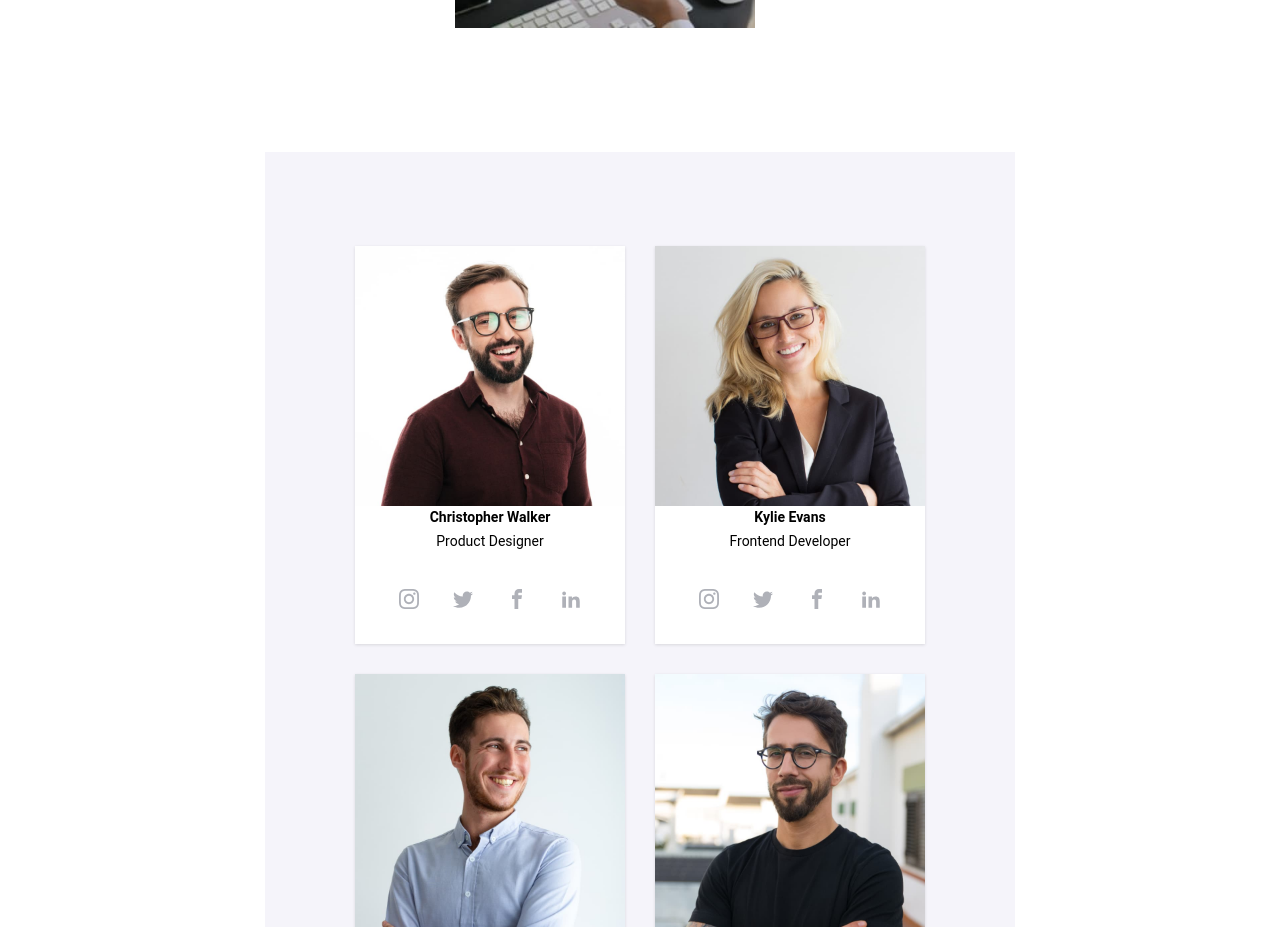
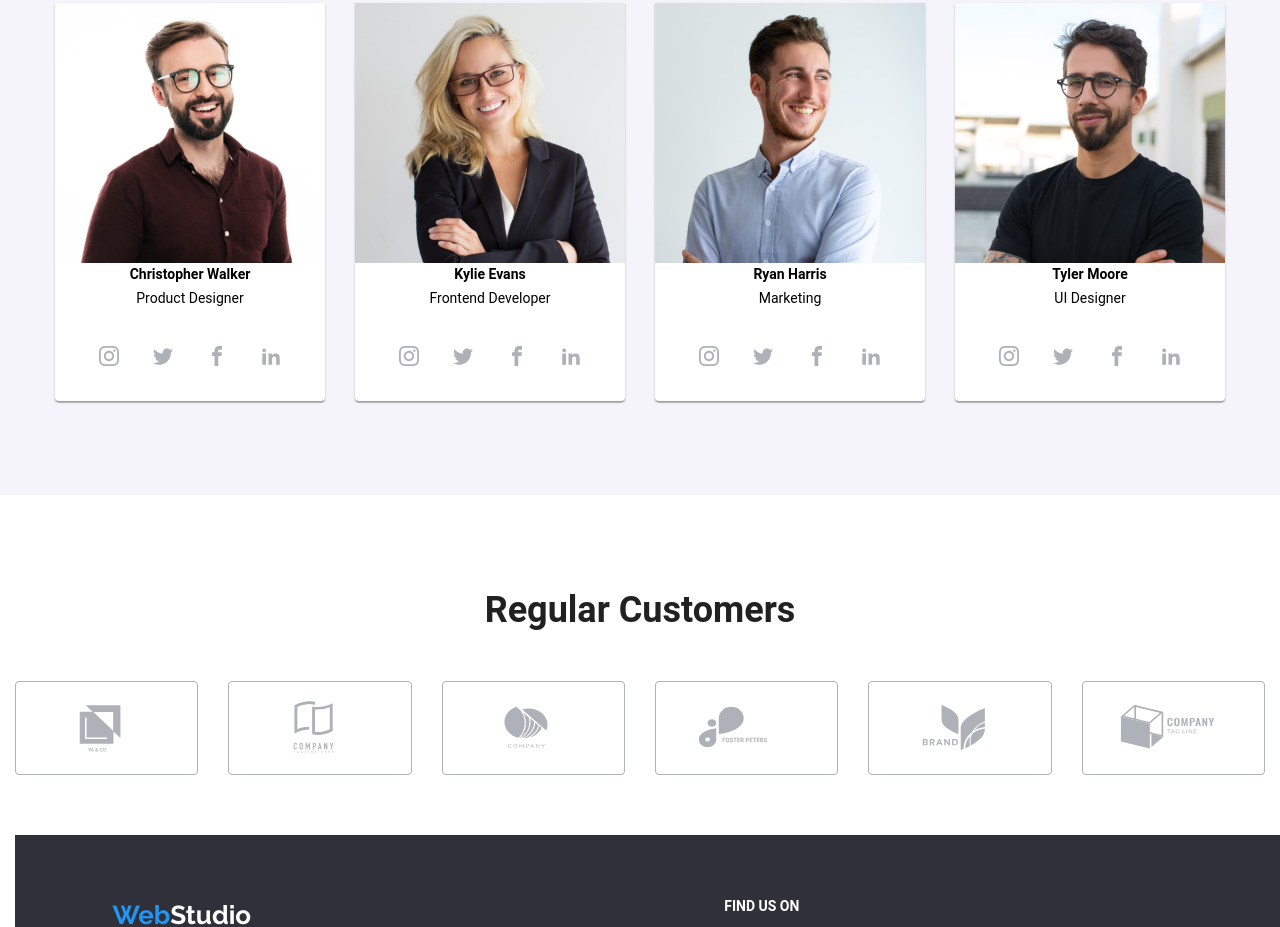
Before and after one commit to S2irus/goit-markup-hw-08, a plain HTML site: page index.html in a window 1280 px wide. Shown: the part 1873-2800 px from the top of the page. Drawn offline with nearby package versions, Linux system fonts and the light colour scheme.

Commit message:
tablet ok

```diff
--- a/index.html
+++ b/index.html
@@ -50,11 +50,11 @@
         </ul>
         <ul class="menu menu--contacts">
           <li class="menu__item">
-            <a class="menu__link" href="mailto:info@devstudio.com"><svg class="button__icon no-gap" width="16" height="12">
+            <a class="menu__link menu__link--email" href="mailto:info@devstudio.com"><svg class="button__icon no-gap" width="16" height="12">
               <use href="./images/symbol-defs.svg#icon-envelope"></use></svg>info@devstudio.com</a>
             </li>
             <li class="menu__item">
-              <a class="menu__link link" href="tel:+12127724150"><svg class="button__icon no-gap" width="10" height="16">
+              <a class="menu__link menu__link--phone" href="tel:+12127724150"><svg class="button__icon no-gap" width="10" height="16">
                 <use href="./images/symbol-defs.svg#icon-smartphone"></use></svg>+1 212-772-4150</a>
           </li>
 
@@ -74,7 +74,7 @@
       </section>
       <section>
         <div class="container container--four">
-          <ul class="grid grid--four">
+          <ul class="grid grid-col-4 grid--1-2-4">
             <li class="grid__item">
               <div class="svg-card__icon">
                 <svg class="svg-card__svg" widh="65" height="70">
@@ -137,7 +137,7 @@
       <section>
         <div class=" container container--pictures">
             <h2 class="section__heading">What we do</h2>
-          <ul class="grid grid--three">
+          <ul class="grid grid-col-3">
             <li class="grid__item"><img width="300px" src="images/business01.jpg" alt="working space 01" /></li>
             <li class="grid__item"><img width="300px" src="images/business02.jpg" alt="working space 02" /></li>
             <li class="grid__item"><img width="300px" src="images/business03.jpg" alt="working space 03" /></li>
@@ -146,8 +146,8 @@
       </section>
       <section>
         <div class="container container--dark">
-          <ul class="grid grid--four">
-            <li class="grid__item">
+          <ul class="grid grid-col-4 grid--1-2-4">
+            <li class="grid__item grid__item--team">
               <img
                   class="photo-card__image no-gap"
                   width="270px"
@@ -191,7 +191,7 @@
                   </div>
                 </div>
             </li>
-            <li class="grid__item">
+            <li class="grid__item grid__item--team">
               <img
                   class="photo-card__image no-gap"
                   width="270px"
@@ -235,7 +235,7 @@
                   </div>
                 </div>
             </li>
-            <li class="grid__item">
+            <li class="grid__item grid__item--team">
               <img
                   class="photo-card__image no-gap"
                   width="270px"
@@ -279,7 +279,7 @@
                   </div>
                 </div>
             </li>
-            <li class="grid__item">
+            <li class="grid__item grid__item--team">
               <img
                   class="photo-card__image no-gap"
                   width="270px"
@@ -329,7 +329,7 @@
       <section>
         <div class="container container-customer">
           <h2 class="section__heading section__heading--customer">Regular Customers</h2>
-          <ul class="grid grid--six">
+          <ul class="grid grid-col-6 grid--2-3-6">
             <li class="grid__item"><svg class="grid__svg">
               <use href="./images/symbol-defs.svg#icon-logo1"></use>
             </svg></li>
--- a/sass/components/_container.scss
+++ b/sass/components/_container.scss
@@ -14,7 +14,7 @@
     background-repeat: no-repeat;
     padding: 0%;
 }
-@media (min-width: 1600px) {
+@media (min-width: 1024px) {
     .container--hero {
      background-repeat: repeat;
     }
@@ -34,18 +34,25 @@
 .container-customer{
     flex-direction: column;
 }
-
 @media (min-width: 768px) {
+  .container-customer{
+    padding: 0px 15px 60px 15px;
+  }
+}
+/*@media (min-width: 768px) {
     .container--four {
-      max-width: 750px;
+      min-width: 480px;
+      max-width: 1024px;
       margin: 0 auto;}
 
     .container--dark{
-    max-width: 750px;
-    margin: 0 auto;
+      min-width: 480px;
+      max-width: 1024px;
+      margin: 0 auto;
       }
       .container-customer{
-        max-width: 750px;
-        margin: 0 auto;
+      min-width: 480px;
+      max-width: 1024px;
+       margin: 0 auto;
       }
-    }
+    }*/
--- a/sass/components/_grid.scss
+++ b/sass/components/_grid.scss
@@ -5,22 +5,25 @@
     flex-wrap: wrap;
     justify-content: center;
     margin: 0%;
-    gap: 30px;
+    gap: $gap;
+    min-width: 480px;
   }
   .grid__item {
     display: flex;
+    flex-direction: column;
     flex-grow: 0;
     flex-shrink: 0;
-    max-width: 370px;
+    max-width: 270px;
+
   }
-  .grid-three{
+  .grid-col-3{
     list-style: none;
     padding: 0;
     display: flex;
     flex-wrap: wrap;
     justify-content: center;
   }
-  .grid--three .grid__item{
+  .grid-col-3 .grid__item{
   flex-basis: 33%;
   min-width: 370px;
   margin-right: 30px;
@@ -30,17 +33,19 @@
 
   }
 
-  .grid--four .grid__item {
-    min-width: 140px;
+  .grid-col-4 .grid__item {
+    min-width: 270px;
     color: black;
     background-color: white;
     flex-direction: column;
     padding: 0px;
-    box-shadow: 0px 2px 1px 0px rgba(0, 0, 0, 0.2);
-    box-shadow: 0px 1px 1px 0px rgba(0, 0, 0, 0.14);
-    box-shadow: 0px 1px 3px 0px rgba(0, 0, 0, 0.12);
   }
-  .grid--six .grid__item{
+
+.grid__item--team{
+  box-shadow: 0px 1px 3px rgba(0, 0, 0, 0.12), 0px 1px 1px rgba(0, 0, 0, 0.14), 0px 2px 1px rgba(0, 0, 0, 0.2);
+  border-radius: 0px 0px 4px 4px;
+}
+  .grid-col-6 .grid__item{
     border: solid;
     border: 1px solid #afb1b8;
     border-radius: 4px;
@@ -48,8 +53,50 @@
     justify-content: center;
     color: var(--icon-color);
   }
+
   .grid__svg{
     width: 106px;
     height: 60px;
     fill: var(--icon-color);
   }
+
+  @each $nrCol in 2,3,4,6 {
+    .grid-Col-#{$nrCol} {
+      .grid__item{
+      $nrGap: $nrCol - 1;
+      $totalGap: $nrGap * $gap;
+      flex-basis: calc((100% - #{$totalGap}px) / 3);
+    }
+  }
+}
+
+@media (min-width: 768px) {
+.grid--1-2-4{
+  .grid__item{
+    flex-basis: calc((100% - $gap) / 2);
+  }
+}
+}
+
+@media (min-width: 1024px) {
+.grid--1-2-4{
+  .grid__item{
+    flex-basis: calc((100% - (3 * $gap)) / 4);
+  }
+}
+}
+
+@media (min-width: 768px) {
+.grid--2-3-6{
+  .grid__item{
+    flex-basis: calc((100% - (2 * $gap)) / 3);
+  }
+}
+}
+@media (min-width: 1024px) {
+.grid--2-3-6{
+  .grid__item{
+    flex-basis: calc((100% - (5 * $gap)) / 6);
+  }
+}
+}
--- a/sass/components/_logo.scss
+++ b/sass/components/_logo.scss
@@ -12,14 +12,14 @@
   color: var(--subtitle-color);
   justify-content: center;
   }
-  @media (min-width: 1200px) {
-    .container__logo {
-      margin-right: 93px;}
-    }
 
-  @media (min-width: 900px){
+  @media (min-width: 768px){
     .container__logo--header{
       margin-right: 93px;
+    }
+    .container__logo--footer{
+      display: flex;
+      justify-content: center;
     }
   }
   @media (max-width:767px){
@@ -34,7 +34,7 @@
   color: var(--white-color);
 }
 @media (min-width: 768px){
-.container__logo--footer{
-  justify-content: flex-start;
+.container__logo--header{
+  margin-right: 93px;
 }
 }
--- a/sass/components/_menu.scss
+++ b/sass/components/_menu.scss
@@ -10,12 +10,7 @@
     gap: 10px;
     margin-left: auto;
   }
-  @media (max-width: 1200px) {
-    .menu--contacts {
-     display: flex;
-     flex-direction: column;
-    }
-  }
+
   @media (max-width: 767px) {
     .menu {
       display: none;
@@ -27,7 +22,16 @@
     color: var(--subtitle-color);
     text-decoration: none;
   }
-
+  .menu__link--email {
+    color: var(--description-color);
+  }
+  .menu__link--phone{
+    color: var(--description-color);
+  }
+  .menu__link{
+    text-decoration: none;
+    color: var(--subtitle-color);
+  }
   .menu .link:hover,
   .menu .link:focus {
     text-decoration: underline;
@@ -53,8 +57,14 @@
     .menu-toggle {
       display: none;
     }
+    .menu--contacts{
+      display: flex;
+      flex-direction: column;
+      margin-right: 15px;
+    }
+
   }
-  @media (max-width: 900px) {
+  @media (max-width: 767px) {
     .menu {
       display: none;
     }
--- a/sass/components/_page-footer.scss
+++ b/sass/components/_page-footer.scss
@@ -11,8 +11,12 @@
 @media (min-width: 768px) {
   .page-footer {
     margin-left: 15px;
+    padding-left: 76px;
+    padding-right: 89px;
+    padding-top: 60px;
   }
 }
+
 @media (max-width: 767px) {
   .page-footer {
     padding-top: 60px;
@@ -60,6 +64,9 @@
 .page-footer__input{
   margin: 0px 15px;
 }
+.page-footer__adress{
+  width: 100%;
+}
 }
 .page-footer__button{
   margin: 0 auto;
@@ -94,7 +101,6 @@
   display: flex;
   flex-direction: column;
   justify-content: center;
-  width: 100% ;
   }
   .page-footer__social{
   display: flex;
--- a/sass/components/_page-header.scss
+++ b/sass/components/_page-header.scss
@@ -11,7 +11,6 @@ align-content: center;
 @media (min-width: 900px){
 .container-header{
   padding: 0px 15px;
-  max-width: 750px;
 }
 }
 
--- a/sass/utils/_vars.scss
+++ b/sass/utils/_vars.scss
@@ -7,3 +7,4 @@
     --icon-color: #afb1b8;
     --icon-backround: #e5e5e5;
   }
+  $gap: 30px;
```
Also changed, not shown: portfolio.html (+1 -1 lines), css/main.min.css, 1 other file.
